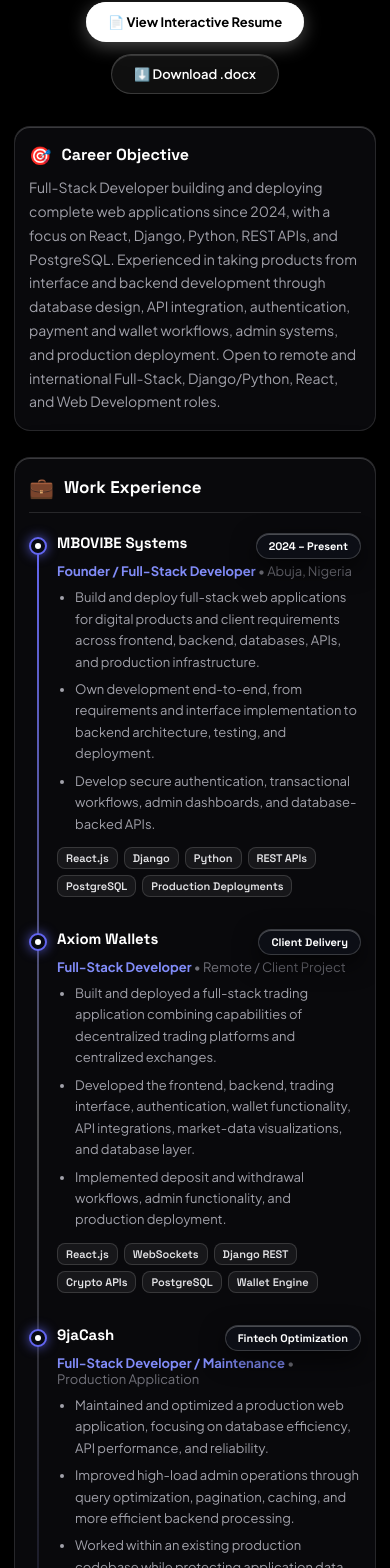
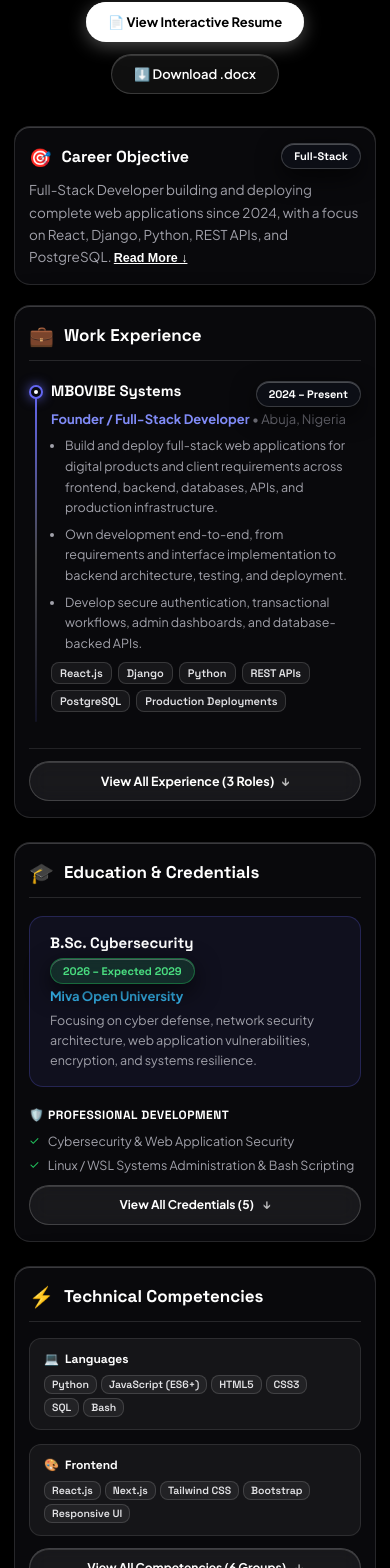
Before and after one commit to Muhamzy-ui/M.B.OWEBDEV, a React (Vite) app in the folder frontend/: page / in a window 390 px wide. Shown: the part 2399-3967 px from the top of the page. Built offline with nearby package versions, Linux system fonts and the light colour scheme.

Commit message:
perf(mobile): streamline resume section cards with View More toggles only on mobile

```diff
--- a/frontend/src/App.jsx
+++ b/frontend/src/App.jsx
@@ -575,6 +575,27 @@
   const [ratings, setRatings] = useState(INIT_RATINGS);
   const [showAllProjects, setShowAllProjects] = useState(false);
   const [showAllReviews, setShowAllReviews] = useState(false);
+
+  // Mobile-only resume streamling states
+  const [isMobile, setIsMobile] = useState(() => {
+    if (typeof window !== "undefined") {
+      return window.innerWidth < 768;
+    }
+    return false;
+  });
+  const [showFullObjective, setShowFullObjective] = useState(false);
+  const [showAllExperience, setShowAllExperience] = useState(false);
+  const [showFullEducation, setShowFullEducation] = useState(false);
+  const [showAllTechSkills, setShowAllTechSkills] = useState(false);
+
+  useEffect(() => {
+    const handleResize = () => {
+      setIsMobile(window.innerWidth < 768);
+    };
+    window.addEventListener("resize", handleResize);
+    return () => window.removeEventListener("resize", handleResize);
+  }, []);
+
   const [selectedBlog, setSelectedBlog] = useState(null);
   const [projectFilter, setProjectFilter] = useState("All");
 
@@ -929,6 +950,9 @@
 
   const displayedProjects = showAllProjects ? filteredProjects : filteredProjects.slice(0, 3);
   const displayedRatings = showAllReviews ? ratings : ratings.slice(0, 3);
+  const displayedExperience = isMobile && !showAllExperience ? WORK_EXPERIENCE.slice(0, 1) : WORK_EXPERIENCE;
+  const displayedProfessionalDev = isMobile && !showFullEducation ? EDUCATION_DATA.professionalDev.slice(0, 2) : EDUCATION_DATA.professionalDev;
+  const displayedTechSkillGroups = isMobile && !showAllTechSkills ? RESUME_SKILL_GROUPS.slice(0, 2) : RESUME_SKILL_GROUPS;
 
   // ─── BLOG POST MODAL VIEW ──────────────────────────────────────────────────
   if (selectedBlog) {
@@ -1955,15 +1979,67 @@
         </div>
 
         {/* Career Objective Card */}
-        <SpotlightCard style={{ padding: "clamp(20px, 3vw, 28px)", marginBottom: 26 }}>
-          <div style={{ display: "flex", alignItems: "center", gap: 10, marginBottom: 10 }}>
-            <span style={{ fontSize: 18 }}>🎯</span>
-            <h3 style={{ fontFamily: "'Space Grotesk', sans-serif", fontSize: 16, fontWeight: 800, color: "var(--text-primary)", margin: 0 }}>
-              Career Objective
-            </h3>
+        <SpotlightCard style={{ padding: "clamp(18px, 3vw, 28px)", marginBottom: 20 }}>
+          <div style={{ display: "flex", alignItems: "center", justifyContent: "space-between", marginBottom: 10 }}>
+            <div style={{ display: "flex", alignItems: "center", gap: 10 }}>
+              <span style={{ fontSize: 18 }}>🎯</span>
+              <h3 style={{ fontFamily: "'Space Grotesk', sans-serif", fontSize: 16, fontWeight: 800, color: "var(--text-primary)", margin: 0 }}>
+                Career Objective
+              </h3>
+            </div>
+            {isMobile && (
+              <span className="floating-chip" style={{ fontSize: 10, padding: "2px 8px" }}>
+                Full-Stack
+              </span>
+            )}
           </div>
-          <p style={{ color: "var(--text-secondary)", fontSize: 14, lineHeight: 1.7, margin: 0 }}>
-            Full-Stack Developer building and deploying complete web applications since 2024, with a focus on React, Django, Python, REST APIs, and PostgreSQL. Experienced in taking products from interface and backend development through database design, API integration, authentication, payment and wallet workflows, admin systems, and production deployment. Open to remote and international Full-Stack, Django/Python, React, and Web Development roles.
+          <p style={{ color: "var(--text-secondary)", fontSize: 13.5, lineHeight: 1.65, margin: 0 }}>
+            {isMobile && !showFullObjective ? (
+              <>
+                Full-Stack Developer building and deploying complete web applications since 2024, with a focus on React, Django, Python, REST APIs, and PostgreSQL.{" "}
+                <button
+                  type="button"
+                  onClick={() => setShowFullObjective(true)}
+                  style={{
+                    background: "none",
+                    border: "none",
+                    color: "var(--text-primary)",
+                    fontWeight: 800,
+                    cursor: "pointer",
+                    padding: 0,
+                    fontSize: 12.5,
+                    textDecoration: "underline",
+                  }}
+                >
+                  Read More ↓
+                </button>
+              </>
+            ) : (
+              <>
+                Full-Stack Developer building and deploying complete web applications since 2024, with a focus on React, Django, Python, REST APIs, and PostgreSQL. Experienced in taking products from interface and backend development through database design, API integration, authentication, payment and wallet workflows, admin systems, and production deployment. Open to remote and international Full-Stack, Django/Python, React, and Web Development roles.
+                {isMobile && showFullObjective && (
+                  <>
+                    {" "}
+                    <button
+                      type="button"
+                      onClick={() => setShowFullObjective(false)}
+                      style={{
+                        background: "none",
+                        border: "none",
+                        color: "var(--text-primary)",
+                        fontWeight: 800,
+                        cursor: "pointer",
+                        padding: 0,
+                        fontSize: 12.5,
+                        textDecoration: "underline",
+                      }}
+                    >
+                      Show Less ↑
+                    </button>
+                  </>
+                )}
+              </>
+            )}
           </p>
         </SpotlightCard>
 
@@ -1982,7 +2058,7 @@
             </div>
 
             <div className="resume-timeline">
-              {WORK_EXPERIENCE.map((exp, idx) => (
+              {displayedExperience.map((exp, idx) => (
                 <div key={idx} className="resume-timeline-item">
                   <div className="resume-timeline-node" />
                   <div style={{ display: "flex", justifyContent: "space-between", alignItems: "flex-start", flexWrap: "wrap", gap: 6, marginBottom: 4 }}>
@@ -2016,6 +2092,36 @@
                 </div>
               ))}
             </div>
+
+            {/* View More Experience Button on Mobile */}
+            {isMobile && (
+              <div style={{ textAlign: "center", marginTop: 16, paddingTop: 12, borderTop: "1px solid rgba(255,255,255,0.1)" }}>
+                <motion.button
+                  whileHover={{ scale: 1.02 }}
+                  whileTap={{ scale: 0.98 }}
+                  onClick={() => setShowAllExperience(!showAllExperience)}
+                  className="btn-shining-glass"
+                  style={{
+                    width: "100%",
+                    padding: "9px 16px",
+                    fontSize: 12.5,
+                    fontWeight: 700,
+                    display: "inline-flex",
+                    alignItems: "center",
+                    justifyContent: "center",
+                    gap: 6,
+                  }}
+                >
+                  {showAllExperience ? (
+                    <>Show Less Experience ↑</>
+                  ) : (
+                    <>
+                      View All Experience ({WORK_EXPERIENCE.length} Roles) <span style={{ opacity: 0.7 }}>↓</span>
+                    </>
+                  )}
+                </motion.button>
+              </div>
+            )}
           </SpotlightCard>
 
           {/* Right Column: Education & Skills Matrix */}
@@ -2054,13 +2160,37 @@
                   🛡️ Professional Development
                 </div>
                 <div style={{ display: "flex", flexDirection: "column", gap: 8 }}>
-                  {EDUCATION_DATA.professionalDev.map((dev, dIdx) => (
+                  {displayedProfessionalDev.map((dev, dIdx) => (
                     <div key={dIdx} style={{ display: "flex", alignItems: "center", gap: 8, fontSize: 12.5, color: "var(--text-secondary)" }}>
                       <span style={{ color: "#22c55e", fontSize: 12 }}>✓</span>
                       <span>{dev}</span>
                     </div>
                   ))}
                 </div>
+
+                {/* View More Credentials Button on Mobile */}
+                {isMobile && (
+                  <button
+                    type="button"
+                    onClick={() => setShowFullEducation(!showFullEducation)}
+                    className="btn-shining-glass"
+                    style={{
+                      width: "100%",
+                      padding: "7px 14px",
+                      fontSize: 12,
+                      marginTop: 12,
+                      fontWeight: 700,
+                    }}
+                  >
+                    {showFullEducation ? (
+                      <>Show Less Credentials ↑</>
+                    ) : (
+                      <>
+                        View All Credentials ({EDUCATION_DATA.professionalDev.length}) <span style={{ opacity: 0.7 }}>↓</span>
+                      </>
+                    )}
+                  </button>
+                )}
               </div>
             </SpotlightCard>
 
@@ -2076,7 +2206,7 @@
               </div>
 
               <div style={{ display: "grid", gridTemplateColumns: "repeat(auto-fit, minmax(190px, 1fr))", gap: 14 }}>
-                {RESUME_SKILL_GROUPS.map((group, gIdx) => (
+                {displayedTechSkillGroups.map((group, gIdx) => (
                   <div key={gIdx} style={{ background: "var(--input-bg)", border: "1px solid var(--border-subtle)", borderRadius: 12, padding: "12px 14px" }}>
                     <div style={{ display: "flex", alignItems: "center", gap: 6, fontSize: 12, fontWeight: 700, color: "var(--text-primary)", marginBottom: 8, fontFamily: "'Space Grotesk', sans-serif" }}>
                       <span>{group.icon}</span>
@@ -2092,6 +2222,31 @@
                   </div>
                 ))}
               </div>
+
+              {/* View More Competencies Button on Mobile */}
+              {isMobile && (
+                <div style={{ marginTop: 12 }}>
+                  <button
+                    type="button"
+                    onClick={() => setShowAllTechSkills(!showAllTechSkills)}
+                    className="btn-shining-glass"
+                    style={{
+                      width: "100%",
+                      padding: "7px 14px",
+                      fontSize: 12,
+                      fontWeight: 700,
+                    }}
+                  >
+                    {showAllTechSkills ? (
+                      <>Show Less Competencies ↑</>
+                    ) : (
+                      <>
+                        View All Competencies ({RESUME_SKILL_GROUPS.length} Groups) <span style={{ opacity: 0.7 }}>↓</span>
+                      </>
+                    )}
+                  </button>
+                </div>
+              )}
             </SpotlightCard>
 
           </div>
--- a/frontend/src/index.css
+++ b/frontend/src/index.css
@@ -726,6 +726,30 @@
   .section-glow-divider {
     margin: 20px auto !important;
   }
+
+  /* Mobile resume timeline compacting */
+  .resume-timeline {
+    padding-left: 22px !important;
+  }
+  .resume-timeline::before {
+    left: 6px !important;
+  }
+  .resume-timeline-item {
+    margin-bottom: 20px !important;
+  }
+  .resume-timeline-node {
+    left: -22px !important;
+    width: 14px !important;
+    height: 14px !important;
+  }
+  .resume-timeline-node::after {
+    width: 4px !important;
+    height: 4px !important;
+  }
+  .resume-timeline-item ul {
+    margin: 4px 0 8px 14px !important;
+    font-size: 12.5px !important;
+  }
 }
 
 @media (max-width: 640px) {
```
